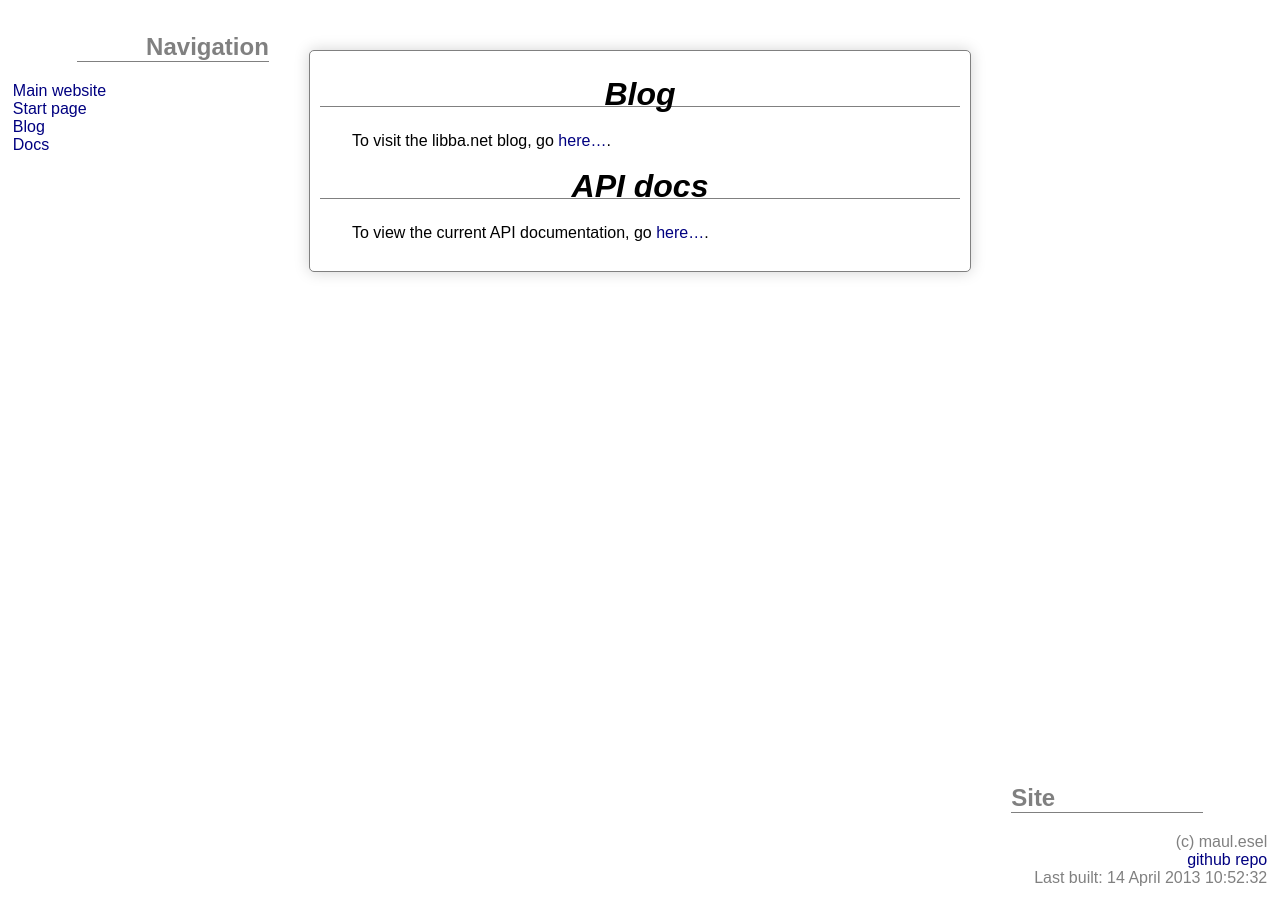
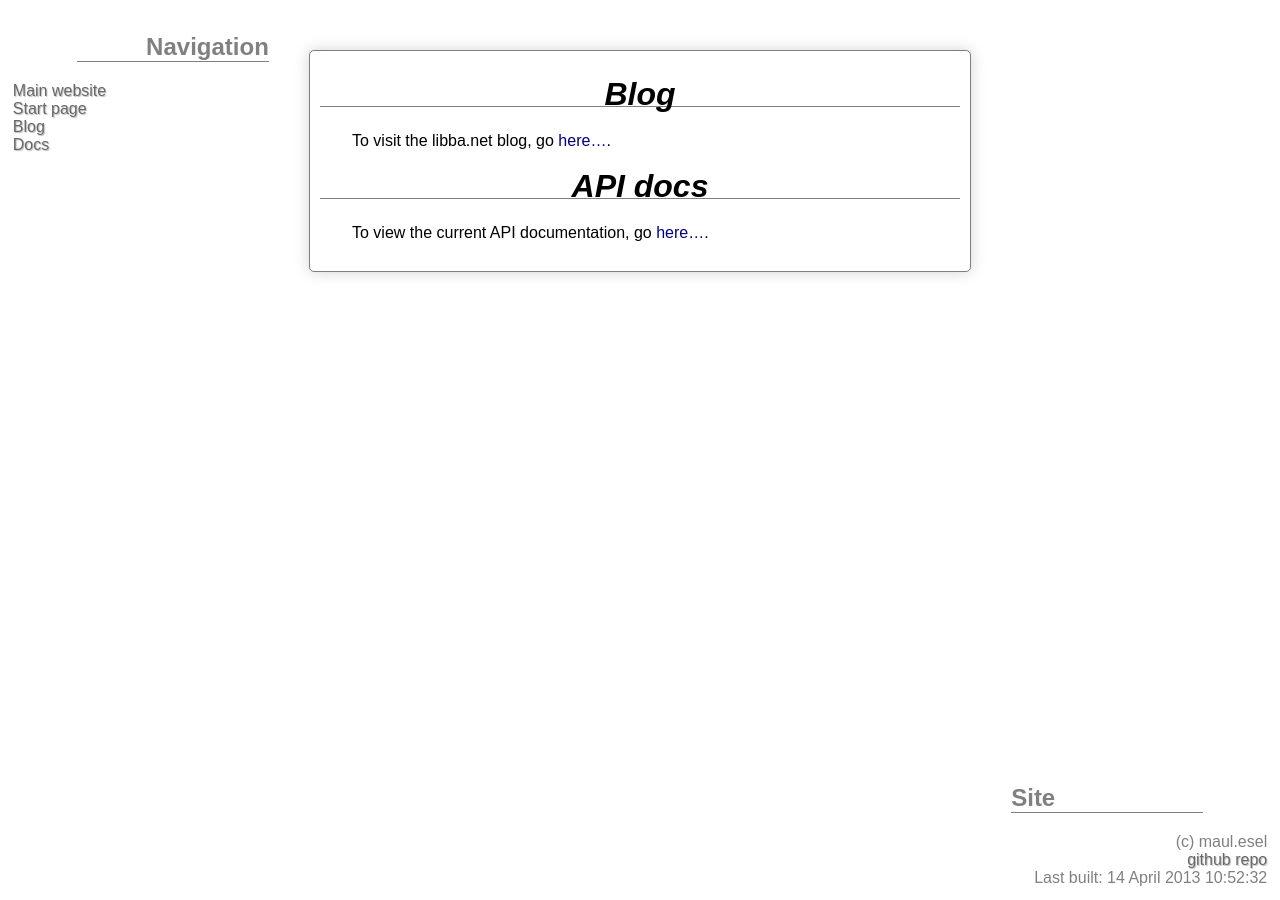
Before and after one commit to Library-Distribution/about.libba.net, a Jekyll site: the page built from index.markdown, in a window 1280 px wide. Built offline with Jekyll 4.4.1, drawn with Linux system fonts in a browser that asks for light colours; Markdown is read by kramdown in place of the engine named in the settings.

Commit message:
style links in corners

```diff
--- a/style/default.css
+++ b/style/default.css
@@ -33,6 +33,13 @@ body {
 	width: 20%;
 	padding: 1%;
 
+	color: gray;
+}
+.corner a, .corner a:visited {
+	color: dimgray;
+	text-shadow: 1px 1px 1px #bbb;
+}
+.corner a:hover {
 	color: gray;
 }
 .corner.bottom {
```
